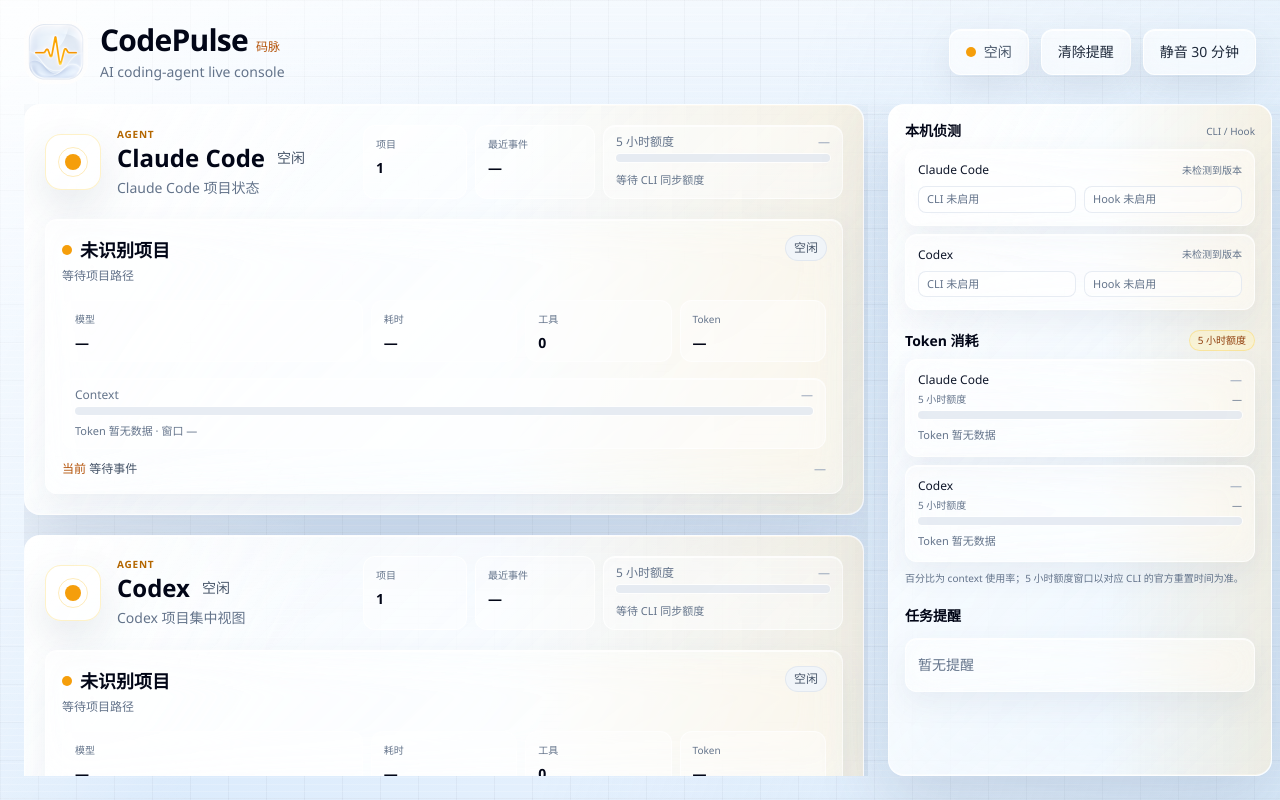
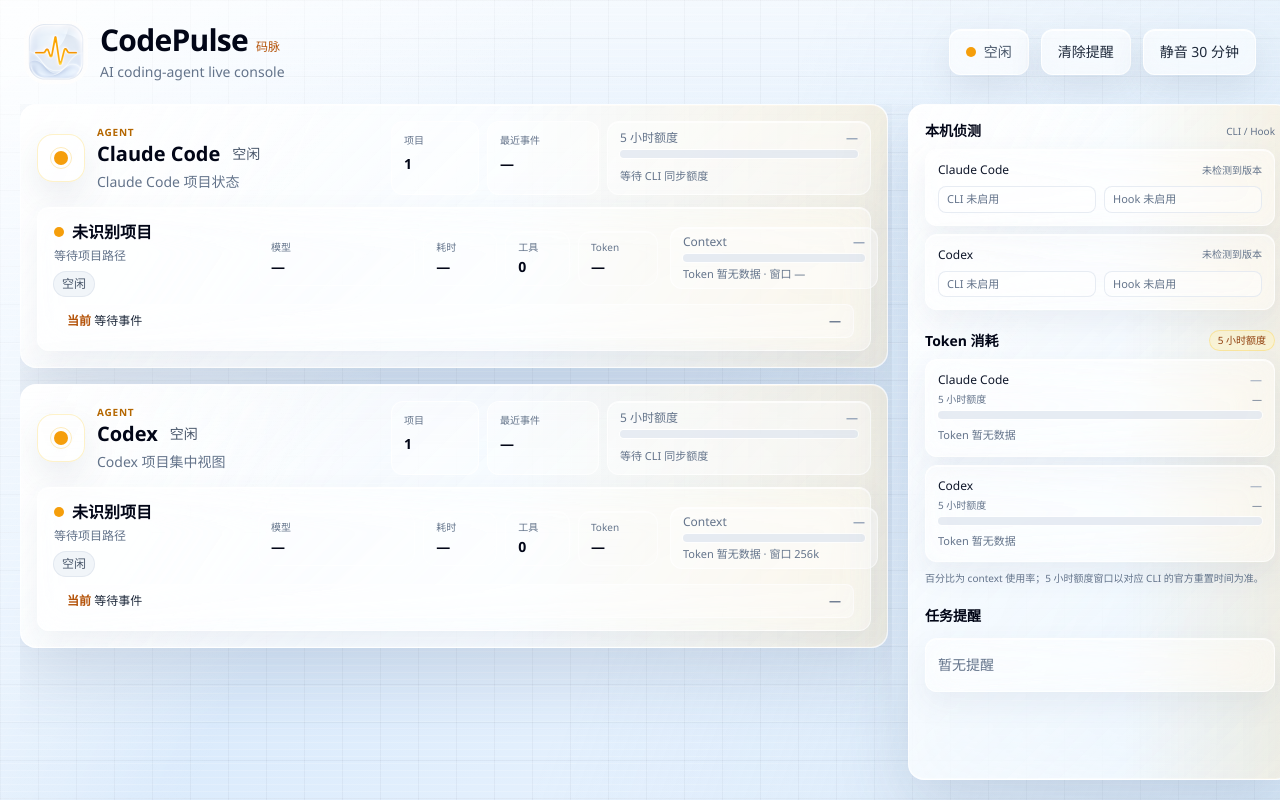
Before and after one commit to noeigenstate/CodePulse, a React (Vite) app in the folder apps/desktop/: page / in a window 1280 px wide. Built offline with nearby package versions, Linux system fonts and the light colour scheme.

Commit message:
Compact dashboard and speed up sync

```diff
--- a/apps/desktop/src/main/codex-usage-poller.ts
+++ b/apps/desktop/src/main/codex-usage-poller.ts
@@ -18,7 +18,8 @@
 const HEAD_BYTES = 64 * 1024
 const MAX_ROLLOUT_FILES = 300
 const DEFAULT_CODEX_CONTEXT_WINDOW = Number(process.env.CODEPULSE_CODEX_CONTEXT_WINDOW) || 256_000
-const DEFAULT_POLL_INTERVAL_MS = Number(process.env.CODEPULSE_CODEX_USAGE_POLL_MS) || 30_000
+export const CODEX_USAGE_POLL_INTERVAL_MS =
+  Number(process.env.CODEPULSE_CODEX_USAGE_POLL_MS) || 5_000
 
 interface RolloutFile {
   path: string
@@ -40,7 +41,7 @@
  */
 export function startCodexUsagePoller(
   hub: StatusHub,
-  intervalMs = DEFAULT_POLL_INTERVAL_MS,
+  intervalMs = CODEX_USAGE_POLL_INTERVAL_MS,
 ): () => void {
   let stopped = false
   let lastSignature = ''
--- a/apps/desktop/src/renderer/src/App.tsx
+++ b/apps/desktop/src/renderer/src/App.tsx
@@ -1,6 +1,6 @@
 /**
  * Dashboard 根组件。布局包含头部、agent 卡片网格与通知栏，
- * 并驱动 1 秒一跳的时钟，使耗时与相对时间保持实时。
+ * 并驱动高频时钟，使耗时与相对时间保持实时。
  *
  * @module renderer/App
  */
@@ -20,6 +20,7 @@
 import { NotificationsRail } from './components/NotificationsRail.js'
 import { buildAgentPanels, type AgentPanel, type AgentWorkspaceItem } from './lib/displayAgents.js'
 import { formatDuration, formatRelative, turnStateStyle } from './lib/format.js'
+import { UI_REFRESH_INTERVAL_MS } from './lib/timing.js'
 
 /**
  * 应用外壳 Dashboard。
@@ -44,7 +45,7 @@
   useEffect(() => init(), [init])
 
   useEffect(() => {
-    const timer = setInterval(() => setNow(Date.now()), 1000)
+    const timer = setInterval(() => setNow(Date.now()), UI_REFRESH_INTERVAL_MS)
     return () => clearInterval(timer)
   }, [])
 
@@ -56,9 +57,9 @@
         onToggleMute={toggleMute}
         onClearAlerts={clearAlerts}
       />
-      <div className="grid min-h-0 flex-1 grid-cols-1 gap-5 overflow-hidden px-6 pb-6 xl:grid-cols-[minmax(0,1fr)_23rem]">
+      <div className="grid min-h-0 flex-1 grid-cols-1 gap-4 overflow-hidden px-5 pb-5 xl:grid-cols-[minmax(0,1fr)_22rem]">
         <main className="min-w-0 overflow-y-auto pr-1">
-          <div className="space-y-5">
+          <div className="space-y-4">
             {panels.map((panel) => (
               <AgentPanelView
                 key={panel.agentType}
@@ -96,17 +97,17 @@
   const isCodex = panel.agentType === 'codex'
 
   return (
-    <section className="liquid-glass rounded-2xl p-5">
-      <div className="mb-5 flex flex-col gap-4 md:flex-row md:items-center md:justify-between">
-        <div className="flex min-w-0 items-center gap-4">
-          <span className="relative flex h-14 w-14 shrink-0 items-center justify-center rounded-2xl border border-amber-300/30 bg-white/55 shadow-[0_18px_42px_rgb(61_80_111_/_0.12)]">
-            <span className={`h-4 w-4 rounded-full ${style.dot}`} />
+    <section className="liquid-glass rounded-2xl p-4">
+      <div className="mb-3 flex flex-col gap-3 md:flex-row md:items-center md:justify-between">
+        <div className="flex min-w-0 items-center gap-3">
+          <span className="relative flex h-12 w-12 shrink-0 items-center justify-center rounded-2xl border border-amber-300/30 bg-white/55 shadow-[0_14px_34px_rgb(61_80_111_/_0.1)]">
+            <span className={`h-3.5 w-3.5 rounded-full ${style.dot}`} />
             <span className="absolute inset-3 rounded-full border border-amber-400/30" />
           </span>
           <div className="min-w-0">
             <p className="hud-label">Agent</p>
             <div className="flex min-w-0 items-center gap-3">
-              <h2 className="truncate text-2xl font-semibold text-slate-950">{panel.name}</h2>
+              <h2 className="truncate text-xl font-semibold text-slate-950">{panel.name}</h2>
               <span className={`text-sm ${style.text}`}>{style.label}</span>
             </div>
             <p className="mt-1 truncate text-sm text-slate-500">
@@ -114,7 +115,7 @@
             </p>
           </div>
         </div>
-        <div className="grid grid-cols-2 gap-2 text-sm md:w-[30rem] md:grid-cols-[6.5rem_7.5rem_minmax(0,1fr)]">
+        <div className="grid grid-cols-2 gap-2 text-sm md:w-[30rem] md:grid-cols-[5.5rem_7rem_minmax(0,1fr)]">
           <Metric label="项目" value={String(projectCount || panel.workspaces.length)} />
           <Metric
             label="最近事件"
@@ -160,18 +161,19 @@
   const elapsed = agent.turnStartedAt ? formatDuration(now - agent.turnStartedAt) : '—'
 
   return (
-    <article className="glass-subtle rounded-xl p-4">
-      <div className="flex items-start justify-between gap-3">
+    <article className="glass-subtle rounded-xl px-4 py-3">
+      <div className="grid gap-3 xl:grid-cols-[minmax(12rem,0.85fr)_minmax(25rem,2fr)_minmax(13rem,0.85fr)] xl:items-center">
+        <div className="flex min-w-0 items-center justify-between gap-3 xl:block">
           <div className="min-w-0">
             <div className="flex items-center gap-2">
               <span className={`h-2.5 w-2.5 shrink-0 rounded-full ${style.dot}`} />
-            <h3 className="truncate text-lg font-semibold text-slate-950">{item.name}</h3>
+              <h3 className="truncate text-base font-semibold text-slate-950">{item.name}</h3>
             </div>
-          <p className="mt-1 truncate text-xs text-slate-500">
+            <p className="mt-1 truncate text-xs font-medium text-slate-500">
               {item.workspacePath ?? '等待项目路径'}
             </p>
           </div>
-        <div className="flex shrink-0 items-center gap-2">
+          <div className="flex shrink-0 items-center gap-2 xl:mt-2">
             <span className={`rounded-full px-2 py-1 text-xs ${stateChipClass(agent.state)}`}>
               {style.label}
             </span>
@@ -186,26 +188,26 @@
           </div>
         </div>
 
-      <div className="mt-4 grid grid-cols-2 gap-2 text-sm xl:grid-cols-5">
-        <Metric label="模型" value={agent.model ?? '—'} className="xl:col-span-2" />
-        <Metric label="耗时" value={elapsed} />
-        <Metric label="工具" value={String(agent.toolCallCount)} />
-        <Metric label="Token" value={formatTokenCount(token?.total)} />
+        <div className="grid grid-cols-2 gap-2 sm:grid-cols-[minmax(8rem,1.7fr)_minmax(4.5rem,0.8fr)_minmax(4rem,0.7fr)_minmax(5rem,0.8fr)]">
+          <InlineMetric label="模型" value={agent.model ?? '—'} />
+          <InlineMetric label="耗时" value={elapsed} />
+          <InlineMetric label="工具" value={String(agent.toolCallCount)} />
+          <InlineMetric label="Token" value={formatTokenCount(token?.total)} />
         </div>
 
-      <div className="mt-4">
         <TokenMeter
           label="Context"
           percent={contextPct}
           detail={formatContextDetail(token, contextWindow)}
+          compact
         />
       </div>
 
-      <div className="mt-3 flex items-center justify-between gap-3 text-xs">
-        <p className="min-w-0 truncate text-slate-600">
-          <span className="text-amber-700">当前</span> {agent.activity ?? '等待事件'}
+      <div className="mt-2 flex items-center justify-between gap-3 rounded-lg border border-white/60 bg-white/35 px-3 py-2 text-xs">
+        <p className="min-w-0 truncate font-medium text-slate-800">
+          <span className="font-semibold text-amber-700">当前</span> {agent.activity ?? '等待事件'}
         </p>
-        <span className="shrink-0 text-slate-400">
+        <span className="shrink-0 font-semibold text-slate-500">
           {agent.lastEventAt ? formatRelative(agent.lastEventAt, now) : '—'}
         </span>
       </div>
@@ -238,19 +240,27 @@
   label,
   percent,
   detail,
+  compact = false,
 }: {
   label: string
   percent: number | undefined
   detail: string
+  compact?: boolean
 }): JSX.Element {
   const hasPercent = typeof percent === 'number'
   const width = hasPercent ? `${Math.min(100, Math.max(2, percent))}%` : '0%'
 
   return (
-    <div className="rounded-xl border border-white/70 bg-white/45 px-3 py-2 shadow-[inset_0_1px_0_rgb(255_255_255_/_0.7)]">
+    <div
+      className={`rounded-xl border border-white/70 bg-white/45 px-3 shadow-[inset_0_1px_0_rgb(255_255_255_/_0.7)] ${
+        compact ? 'py-1.5' : 'py-2'
+      }`}
+    >
       <div className="mb-1 flex items-center justify-between gap-2 text-xs">
-        <span className="text-slate-500">{label}</span>
-        <span className={hasPercent ? tokenTextColor(percent) : 'text-slate-400'}>
+        <span className="font-medium text-slate-500">{label}</span>
+        <span
+          className={`font-semibold ${hasPercent ? tokenTextColor(percent) : 'text-slate-400'}`}
+        >
           {formatTokenPercent(percent)}
         </span>
       </div>
@@ -260,7 +270,18 @@
           style={{ width }}
         />
       </div>
-      <p className="mt-2 truncate text-[11px] text-slate-500">{detail}</p>
+      <p className={`${compact ? 'mt-1' : 'mt-2'} truncate text-[11px] font-medium text-slate-500`}>
+        {detail}
+      </p>
+    </div>
+  )
+}
+
+function InlineMetric({ label, value }: { label: string; value: string }): JSX.Element {
+  return (
+    <div className="min-w-0 rounded-xl border border-white/65 bg-white/42 px-3 py-2 shadow-[inset_0_1px_0_rgb(255_255_255_/_0.58)]">
+      <p className="text-[10px] font-medium text-slate-500">{label}</p>
+      <p className="mt-0.5 truncate text-sm font-semibold text-slate-950">{value}</p>
     </div>
   )
 }
--- /dev/null
+++ b/apps/desktop/src/renderer/src/lib/timing.ts
@@ -0,0 +1,5 @@
+/** UI-local refresh cadence for derived realtime labels. */
+export const UI_REFRESH_INTERVAL_MS = 500
+
+/** Renderer status fallback polling; IPC push remains the primary path. */
+export const STATUS_REFRESH_INTERVAL_MS = 1_000
--- a/apps/desktop/src/renderer/src/store.ts
+++ b/apps/desktop/src/renderer/src/store.ts
@@ -6,6 +6,7 @@
  */
 import { create } from 'zustand'
 import type { Agent, AgentType, NotificationRequest, StatusSnapshot } from '@codepulse/shared'
+import { STATUS_REFRESH_INTERVAL_MS } from './lib/timing.js'
 
 /** 首个真实状态到达前使用的快照。 */
 const EMPTY_SNAPSHOT: StatusSnapshot = { overall: 'idle', agents: [], updatedAt: Date.now() }
@@ -57,9 +58,14 @@
       return () => undefined
     }
 
-    void api.getStatus().then((snapshot) => set({ snapshot, ready: true }))
+    const refreshStatus = (): void => {
+      void api.getStatus().then((snapshot) => set({ snapshot, ready: true }))
+    }
+
+    refreshStatus()
     void api.detectAgents().then((agents) => set({ agents }))
 
+    const refreshTimer = window.setInterval(refreshStatus, STATUS_REFRESH_INTERVAL_MS)
     const offStatus = api.onStatus((snapshot) => set({ snapshot }))
     const offMute = api.onMute((muted) => set({ muted }))
     const offNote = api.onNotification((note) =>
@@ -72,6 +78,7 @@
     )
 
     return () => {
+      window.clearInterval(refreshTimer)
       offStatus()
       offMute()
       offNote()
```
Also changed, not shown: 2 other files (tests, documents, lock files or other folders). Lines whose indentation alone changed are shown as unchanged.
